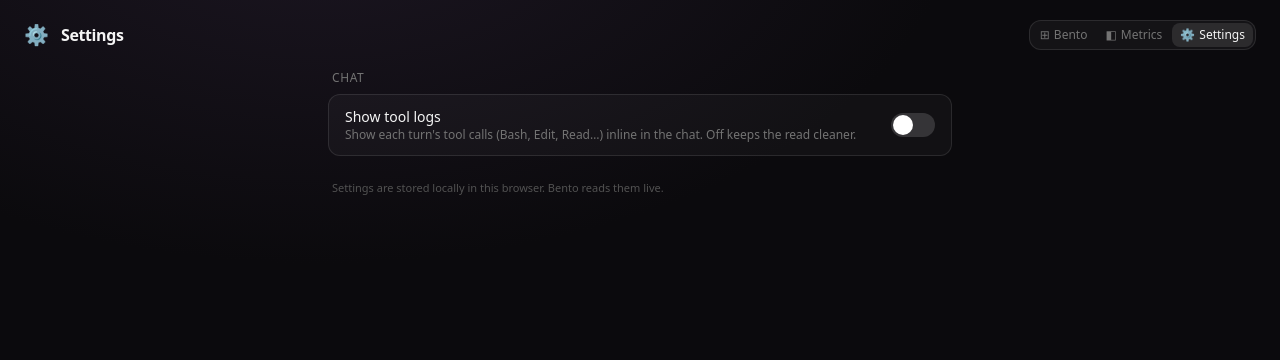
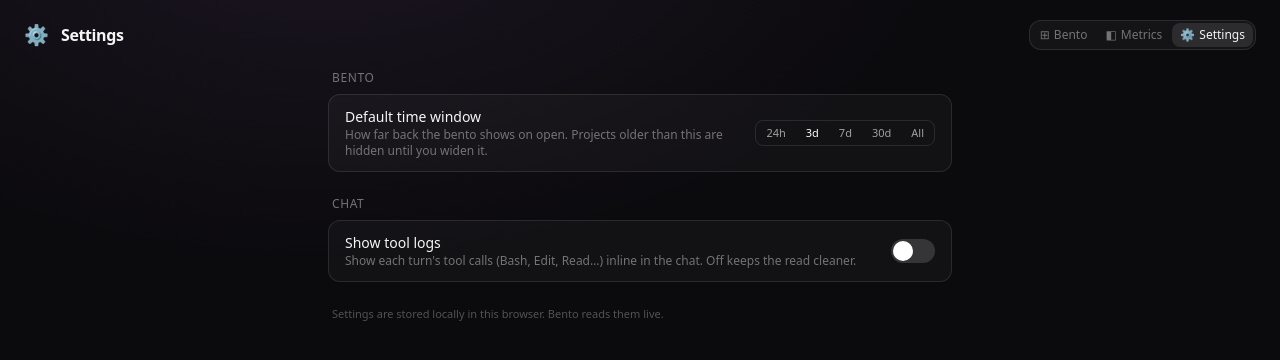
Before and after one commit to pdtoan2811-bit/minami-dashboard, a Next.js app: page /settings in a window 1280 px wide. Shown: the top 360 px of the page. Built offline with nearby package versions, Linux system fonts and the light colour scheme.

Commit message:
bento: default time window = 3d (added 3d option); configurable in Settings (bento:defaultWindow)

```diff
--- a/app/page.tsx
+++ b/app/page.tsx
@@ -65,7 +65,7 @@
 
 type Project = { name: string; sessions: SessionMeta[]; reqs: number; tokens: number; last: number; active: boolean; review: boolean; goals: string[]; latest: string; weight: number };
 const WINDOWS: { label: string; days: number | null }[] = [
-  { label: "24h", days: 1 }, { label: "7d", days: 7 }, { label: "30d", days: 30 }, { label: "All", days: null },
+  { label: "24h", days: 1 }, { label: "3d", days: 3 }, { label: "7d", days: 7 }, { label: "30d", days: 30 }, { label: "All", days: null },
 ];
 const MAX_PANES = 2;
 
@@ -74,7 +74,9 @@
   const [loaded, setLoaded] = useState(false);
   const [enriching, setEnriching] = useState(false);
   const [q, setQ] = useState("");
-  const [winDays, setWinDays] = useState<number | null>(30);
+  const [defaultWindow] = useSetting<number | null>("defaultWindow", 3);
+  const [winDays, setWinDays] = useState<number | null>(3);
+  useEffect(() => { setWinDays(defaultWindow); }, [defaultWindow]); // apply the user's default window
   const [sortBy, setSortBy] = useState<"recent" | "busy" | "name">("recent");
   const [sel, setSel] = useState(0);
   const [project, setProject] = useState<string | null>(null);
--- a/app/settings/page.tsx
+++ b/app/settings/page.tsx
@@ -20,8 +20,13 @@
   );
 }
 
+const WINDOWS: { label: string; days: number | null }[] = [
+  { label: "24h", days: 1 }, { label: "3d", days: 3 }, { label: "7d", days: 7 }, { label: "30d", days: 30 }, { label: "All", days: null },
+];
+
 export default function Settings() {
   const [showTools, setShowTools] = useSetting<boolean>("showToolLogs", false);
+  const [defaultWindow, setDefaultWindow] = useSetting<number | null>("defaultWindow", 3);
 
   return (
     <div className="min-h-screen text-neutral-100" style={{ background: "radial-gradient(1100px 620px at 25% -12%, #1c1622, #0b0a0d 58%)" }}>
@@ -31,6 +36,19 @@
         <div className="ml-auto"><Nav /></div>
       </header>
       <main className="mx-auto max-w-2xl space-y-6 px-6 pb-16">
+        <section>
+          <h2 className="mb-2 px-1 text-xs font-medium uppercase tracking-wider text-neutral-500">Bento</h2>
+          <div className="space-y-2">
+            <Row title="Default time window" desc="How far back the bento shows on open. Projects older than this are hidden until you widen it.">
+              <div className="flex items-center gap-1 rounded-lg border border-white/10 p-0.5">
+                {WINDOWS.map((w) => (
+                  <button key={w.label} onClick={() => setDefaultWindow(w.days)} className={`rounded-md px-2 py-0.5 text-[11px] transition-all ${defaultWindow === w.days ? "bg-[--sakura] text-white" : "text-neutral-400 hover:text-neutral-200"}`} style={{ ["--sakura" as string]: "#e8859b" }}>{w.label}</button>
+                ))}
+              </div>
+            </Row>
+          </div>
+        </section>
+
         <section>
           <h2 className="mb-2 px-1 text-xs font-medium uppercase tracking-wider text-neutral-500">Chat</h2>
           <div className="space-y-2">
```
